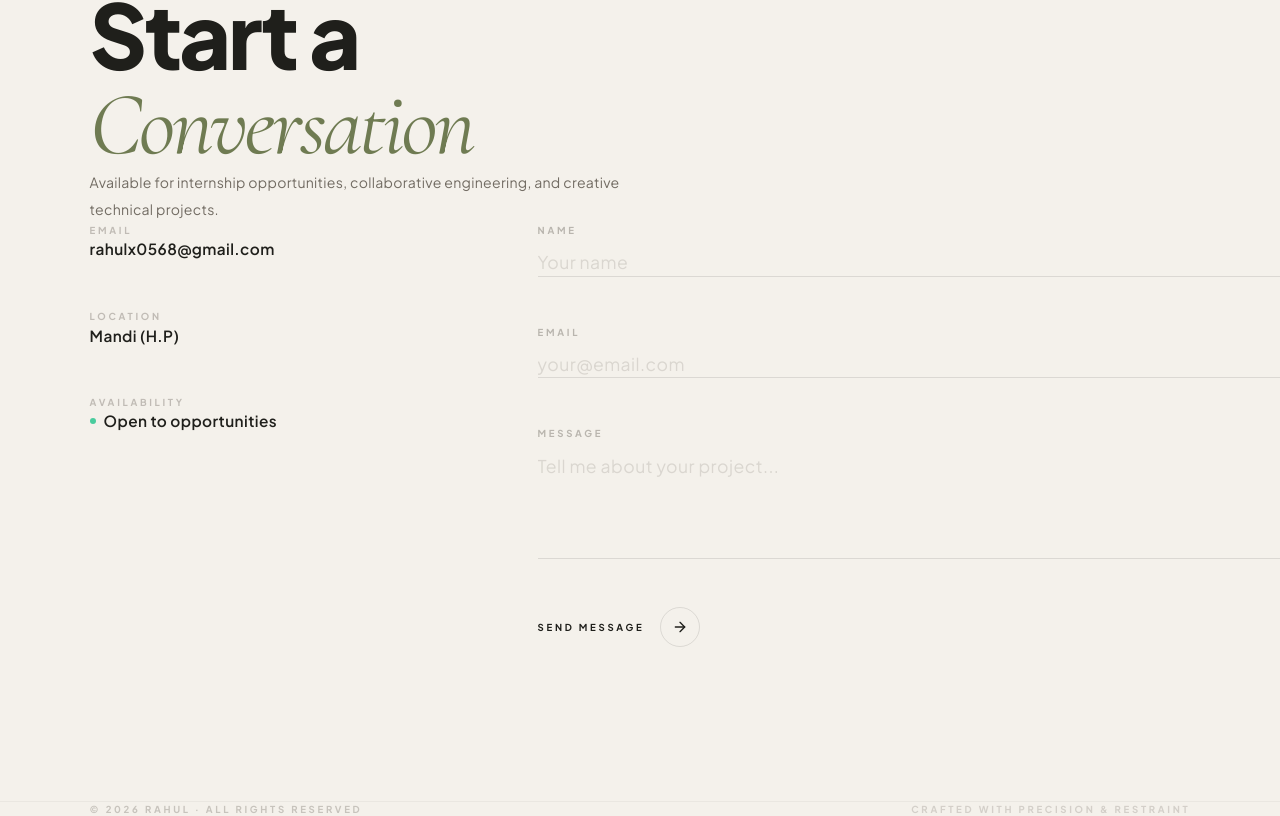
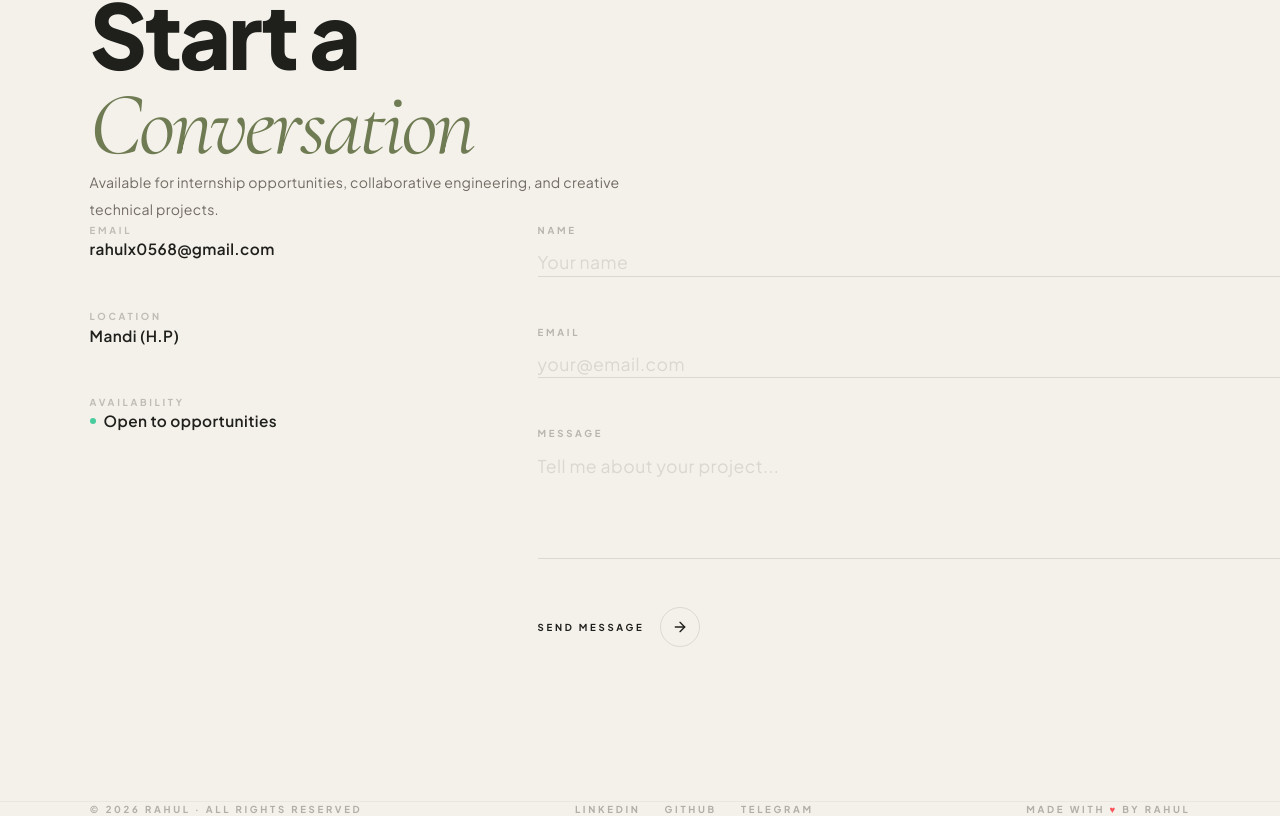
Before and after one commit to RAHUL-0568/portfolio, a React (Vite) app in the folder client/: page / in a window 1280 px wide. Shown: the part 6521-7337 px from the top of the page. Built offline with nearby package versions, Linux system fonts and the light colour scheme; no server answers.

Commit message:
feat: add social footer and fix mobile scroll lag

```diff
--- a/client/src/App.jsx
+++ b/client/src/App.jsx
@@ -117,11 +117,18 @@ function App() {
           </main>
           {/* Editorial footer */}
           <footer
-            className="relative z-10 border-t border-black/[0.04] dark:border-white/[0.04] py-12 flex flex-col sm:flex-row items-center justify-between gap-4"
+            className="relative z-10 border-t border-black/[0.04] dark:border-white/[0.04] py-12 flex flex-col sm:flex-row items-center justify-between gap-6"
             style={{ paddingLeft: 'var(--space-page-x)', paddingRight: 'var(--space-page-x)' }}
           >
-            <p className="text-overline text-muted/35">© {new Date().getFullYear()} {metadata?.name || 'Rahul'} · All rights reserved</p>
-            <p className="text-overline text-muted/25">Crafted with precision & restraint</p>
+            <p className="text-overline text-muted/50">© {new Date().getFullYear()} {metadata?.name || 'Rahul'} · All rights reserved</p>
+
+            <div className="flex items-center gap-6">
+              <a href="https://linkedin.com/in/rahul-0568" target="_blank" rel="noopener noreferrer" className="text-overline text-muted/50 hover:text-black dark:hover:text-white transition-colors duration-300">LinkedIn</a>
+              <a href="https://github.com/RAHUL-0568" target="_blank" rel="noopener noreferrer" className="text-overline text-muted/50 hover:text-black dark:hover:text-white transition-colors duration-300">GitHub</a>
+              <a href="https://t.me/RAHUL_0568" target="_blank" rel="noopener noreferrer" className="text-overline text-muted/50 hover:text-black dark:hover:text-white transition-colors duration-300">Telegram</a>
+            </div>
+
+            <p className="text-overline text-muted/50">Made with <span className="text-red-500/80">♥</span> by Rahul</p>
           </footer>
         </div>
       } />
--- a/client/src/smoothScroll.js
+++ b/client/src/smoothScroll.js
@@ -23,17 +23,6 @@ export function initSmoothScroll() {
     lenisInstance = null;
   }
 
-  // On touch/mobile devices, skip Lenis entirely — native scroll is faster
-  const isTouchDevice = window.matchMedia("(max-width: 768px)").matches ||
-    ('ontouchstart' in window && navigator.maxTouchPoints > 0);
-
-  if (isTouchDevice) {
-    // Still wire ScrollTrigger so GSAP animations fire correctly
-    ScrollTrigger.refresh();
-    return () => {
-      ScrollTrigger.getAll().forEach(t => t.kill());
-    };
-  }
 
   lenisInstance = new Lenis({
     lerp: 0.15,              // Fast, snappy interpolation (closer to native feeling)
```
